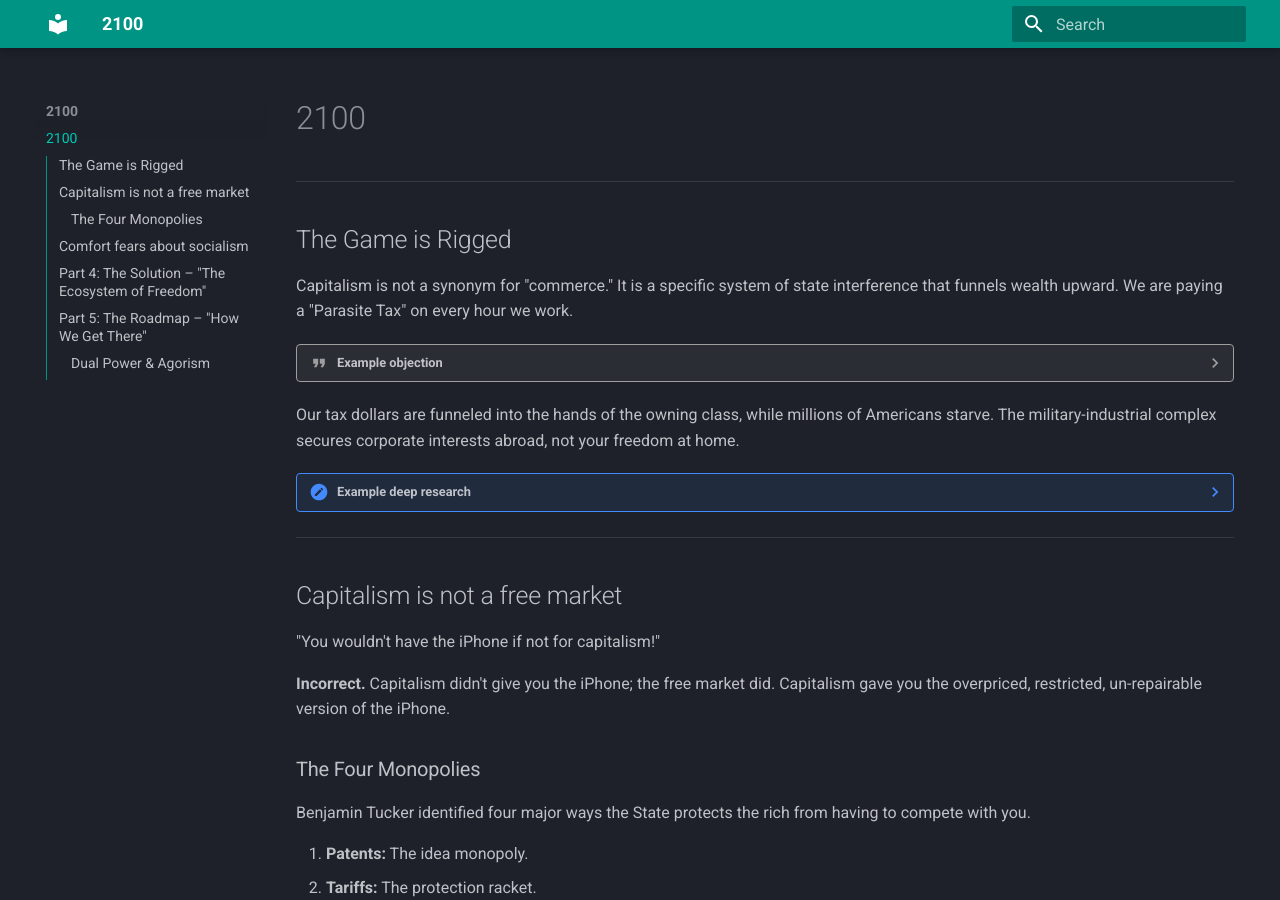
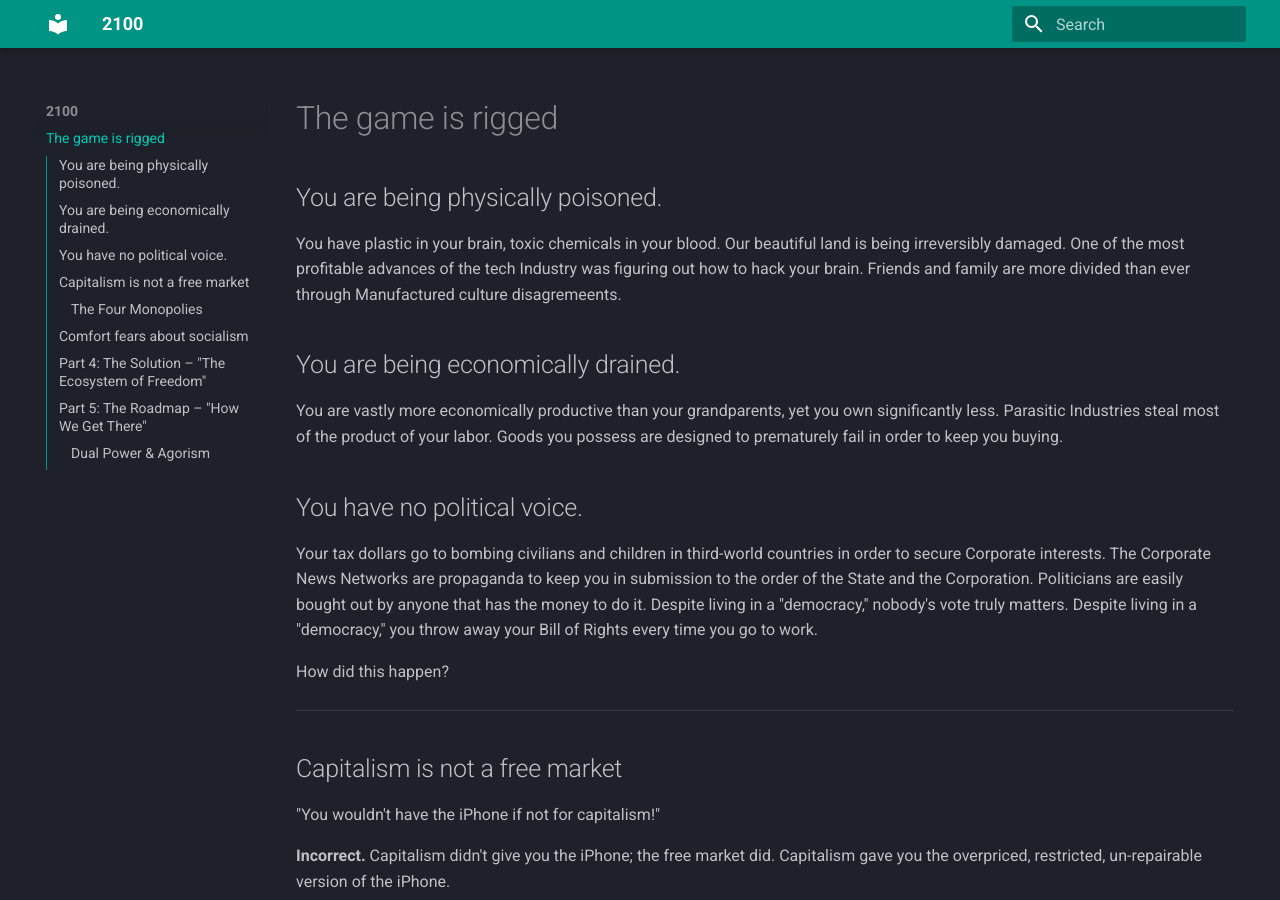
Before and after one commit to LucasVance/2100, an MkDocs documentation site: the page built from docs/index.md, in a window 1280 px wide and 900 px high. Built offline with MkDocs 1.6.1 and Material for MkDocs 9.7.7, drawn with Linux system fonts in a browser that asks for light colours.

Commit message:
Add outline

```diff
--- a/docs/index.md
+++ b/docs/index.md
@@ -1,20 +1,19 @@
-# 2100
+# The game is rigged
 
----
+## You are being physically poisoned.
 
-## The Game is Rigged
+  You have plastic in your brain, toxic chemicals in your blood. Our beautiful land is being irreversibly damaged. One of the most profitable advances of the tech Industry was figuring out how to hack your brain. Friends and family are more divided than ever through Manufactured culture disagremeents.
 
-Capitalism is not a synonym for "commerce." It is a specific system of state interference that funnels wealth upward. We are paying a "Parasite Tax" on every hour we work.
+## You are being economically drained.
 
-??? quote "Example objection"
-    **The Objection:**
+  You are vastly more economically productive than your grandparents, yet you own significantly less. Parasitic Industries steal most of the product of your labor. Goods you possess are designed to prematurely fail in order to keep you buying.
 
-    **The Reality:**
+## You have no political voice.
 
-Our tax dollars are funneled into the hands of the owning class, while millions of Americans starve. The military-industrial complex secures corporate interests abroad, not your freedom at home.
+  Your tax dollars go to bombing civilians and children in third-world countries in order to secure Corporate interests. The Corporate News Networks are propaganda to keep you in submission to the order of the State and the Corporation. Politicians are easily bought out by anyone that has the money to do it. Despite living in a "democracy," nobody's vote truly matters. Despite living in a "democracy," you throw away your Bill of Rights every time you go to work.
 
-??? note "Example deep research"
-    Deep research output here
+
+How did this happen?
 
 ---
 
```
